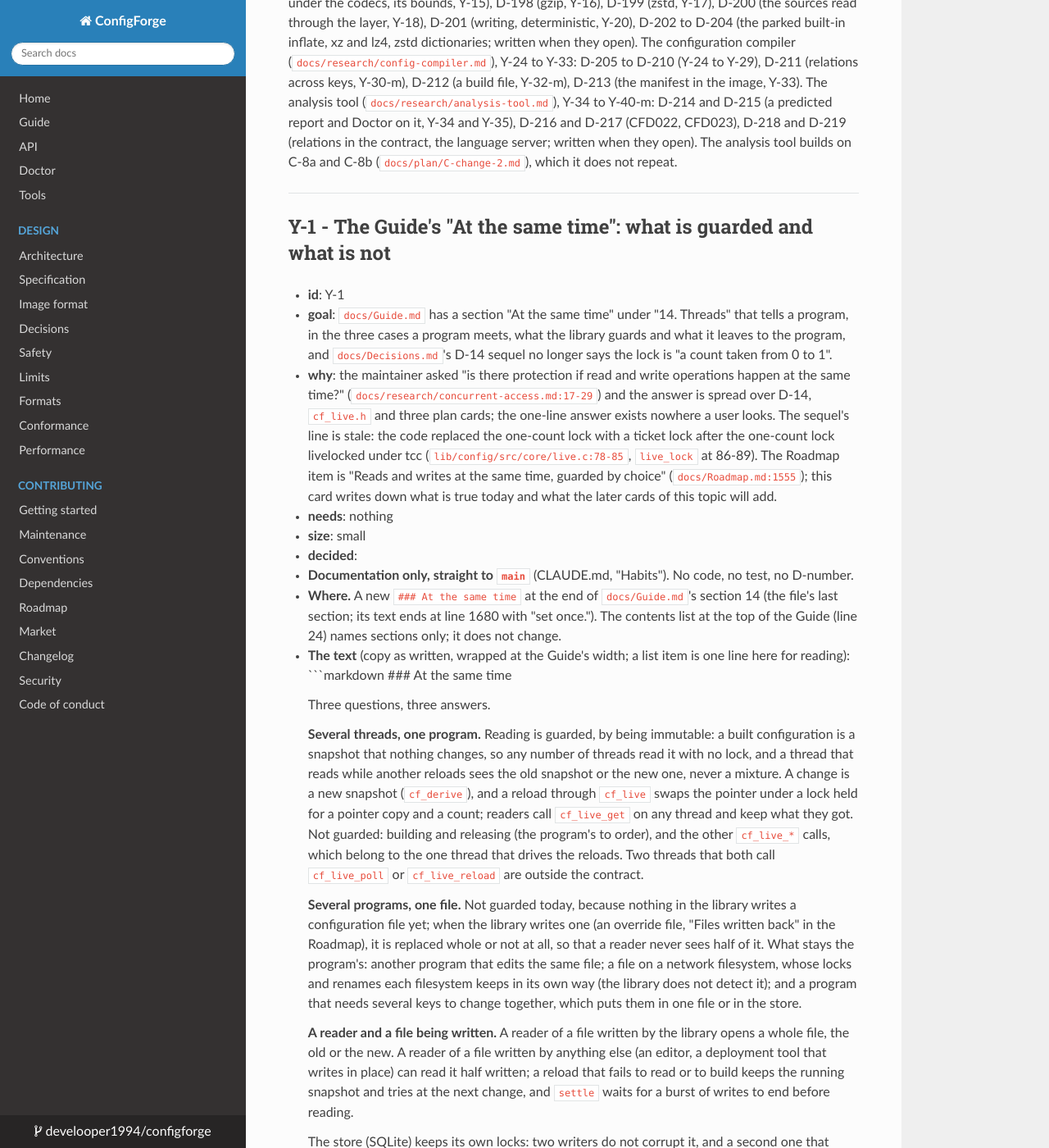
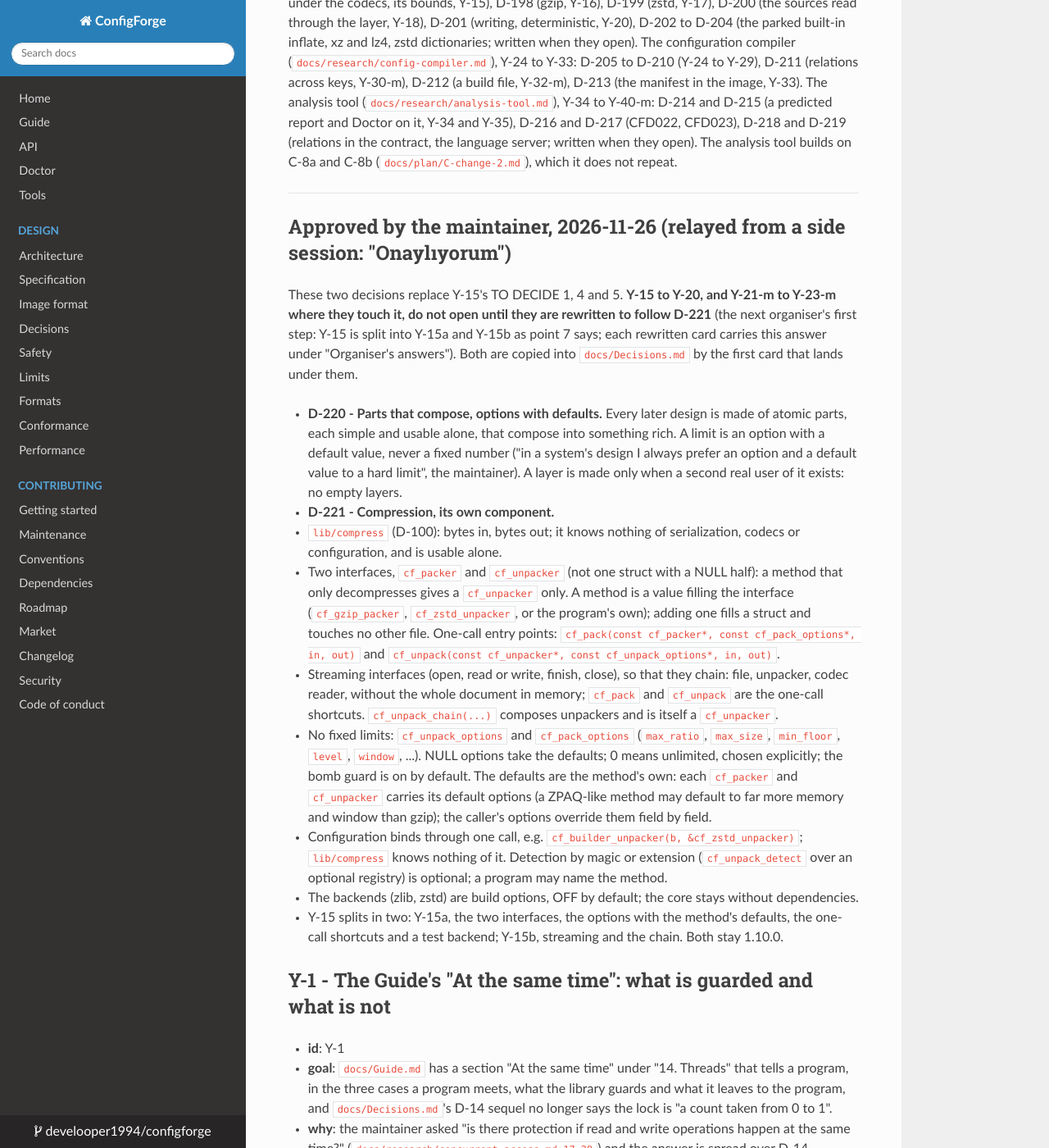
Before and after one commit to develooper1994/configforge, an MkDocs documentation site: the page built from docs/plan/Y-asked.md, in a window 1280 px wide and 1400 px high, scrolled down 872 px. Shown: the whole window at 82% size. Built offline with MkDocs 1.6.1, drawn with Linux system fonts in a browser that asks for light colours.

Commit message:
Plan: D-220 (parts that compose, options with defaults) and D-221 (compression, its own component), approved by the maintainer
They replace Y-15's TO DECIDE 1, 4 and 5; Y-15 to Y-20 wait for their
rewrite to follow D-221 (Y-15 split into Y-15a and Y-15b).

Co-Authored-By: Claude Opus 5.5 <noreply@anthropic.com>

```diff
--- a/docs/plan/Y-asked.md
+++ b/docs/plan/Y-asked.md
@@ -50,6 +50,54 @@ server; written when they open). The analysis tool builds on C-8a and C-8b
 (`docs/plan/C-change-2.md`), which it does not repeat.
 
 ---
+
+## Approved by the maintainer, 2026-11-26 (relayed from a side session: "Onaylıyorum")
+
+These two decisions replace Y-15's TO DECIDE 1, 4 and 5. **Y-15 to Y-20,
+and Y-21-m to Y-23-m where they touch it, do not open until they are
+rewritten to follow D-221** (the next organiser's first step: Y-15 is
+split into Y-15a and Y-15b as point 7 says; each rewritten card carries
+this answer under "Organiser's answers"). Both are copied into
+`docs/Decisions.md` by the first card that lands under them.
+
+* **D-220 - Parts that compose, options with defaults.** Every later
+  design is made of atomic parts, each simple and usable alone, that
+  compose into something rich. A limit is an option with a default
+  value, never a fixed number ("in a system's design I always prefer an
+  option and a default value to a hard limit", the maintainer). A layer
+  is made only when a second real user of it exists: no empty layers.
+* **D-221 - Compression, its own component.**
+  1. `lib/compress` (D-100): bytes in, bytes out; it knows nothing of
+     serialization, codecs or configuration, and is usable alone.
+  2. Two interfaces, `cf_packer` and `cf_unpacker` (not one struct with
+     a NULL half): a method that only decompresses gives a `cf_unpacker`
+     only. A method is a value filling the interface (`cf_gzip_packer`,
+     `cf_zstd_unpacker`, or the program's own); adding one fills a struct
+     and touches no other file. One-call entry points:
+     `cf_pack(const cf_packer*, const cf_pack_options*, in, out)` and
+     `cf_unpack(const cf_unpacker*, const cf_unpack_options*, in, out)`.
+  3. Streaming interfaces (open, read or write, finish, close), so that
+     they chain: file, unpacker, codec reader, without the whole document
+     in memory; `cf_pack` and `cf_unpack` are the one-call shortcuts.
+     `cf_unpack_chain(...)` composes unpackers and is itself a
+     `cf_unpacker`.
+  4. No fixed limits: `cf_unpack_options` and `cf_pack_options`
+     (`max_ratio`, `max_size`, `min_floor`, `level`, `window`, ...).
+     NULL options take the defaults; 0 means unlimited, chosen
+     explicitly; the bomb guard is on by default. The defaults are the
+     method's own: each `cf_packer` and `cf_unpacker` carries its default
+     options (a ZPAQ-like method may default to far more memory and window
+     than gzip); the caller's options override them field by field.
+  5. Configuration binds through one call, e.g.
+     `cf_builder_unpacker(b, &cf_zstd_unpacker)`; `lib/compress` knows
+     nothing of it. Detection by magic or extension (`cf_unpack_detect`
+     over an optional registry) is optional; a program may name the
+     method.
+  6. The backends (zlib, zstd) are build options, OFF by default; the
+     core stays without dependencies.
+  7. Y-15 splits in two: Y-15a, the two interfaces, the options with the
+     method's defaults, the one-call shortcuts and a test backend; Y-15b,
+     streaming and the chain. Both stay 1.10.0.
 
 ## Y-1 - The Guide's "At the same time": what is guarded and what is not
 
```
Also changed, not shown: docs/Plan.md (+4 -4 lines).
